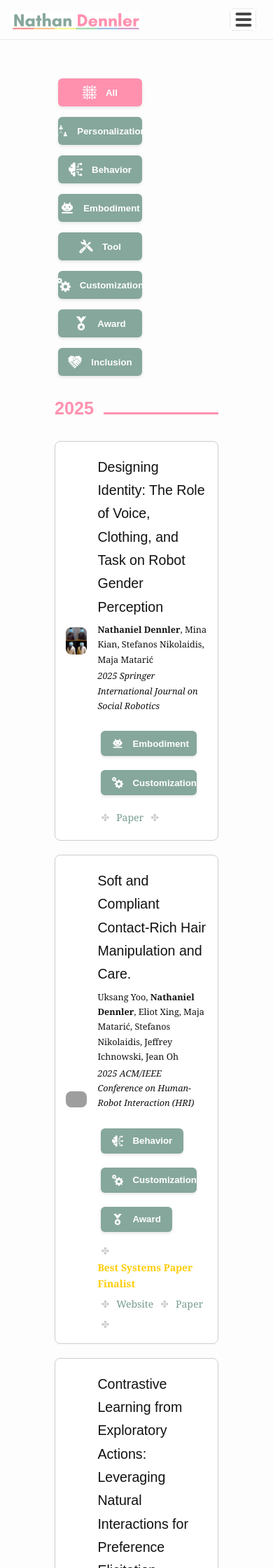
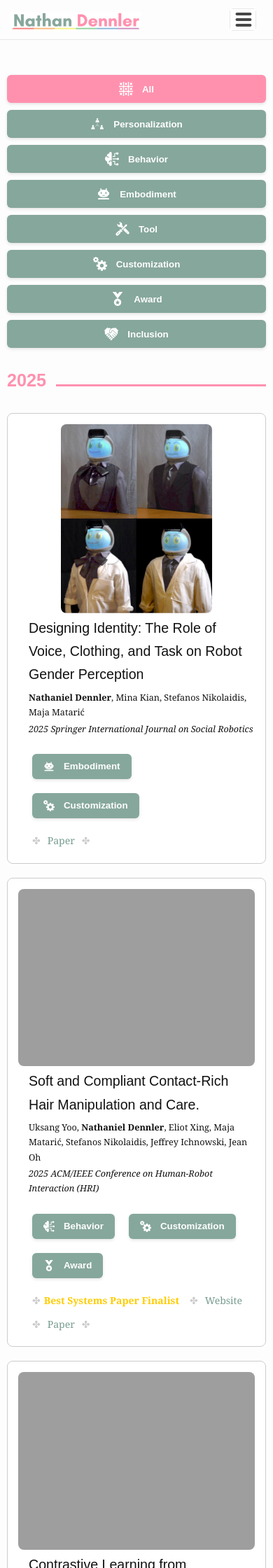
Before and after one commit to ndennler/ndennler.github.io, a Jekyll site: the page built from research.md, in a window 390 px wide. Shown: the top 2240 px of the page at 70% size. Built offline with Jekyll 4.4.1, drawn with Linux system fonts in a browser that asks for light colours.

Commit message:
adds mobile support

```diff
--- a/_layouts/work.html
+++ b/_layouts/work.html
@@ -357,6 +357,91 @@
 .year-separator + .work-item {
    /* Adjust if needed */
 }
+
+@media (max-width: 768px) {
+
+/* Adjust wrapper for smaller screens */
+.page-content .wrapper {
+  max-width: 95% !important;
+  padding: 0 10px !important;
+  /* Adjust padding for smaller screens */
+}
+
+/* Stack image and text on mobile */
+.project-details {
+  flex-direction: column;
+  align-items: stretch;
+  /* Stretch items to fill the container */
+}
+
+.project-image-container {
+  flex-basis: auto;
+  /* Remove flex-basis */
+  width: 100%;
+  /* Image container takes full width */
+  margin-bottom: 15px;
+  /* Space between image and text */
+}
+
+.project-text-container {
+  flex-basis: auto;
+  /* Remove flex-basis */
+  width: 100%;
+  /* Text container takes full width */
+  padding-left: 0;
+  /* Remove left padding */
+}
+
+.work-bubble {
+  max-height: 30vh;
+  /* Adjust max height for mobile if needed */
+  width: 100%;
+  /* Image takes full width of its container */
+  height: auto;
+  /* Maintain aspect ratio */
+}
+
+/* Adjust filter button layout for mobile */
+.filter {
+  justify-content: center;
+  /* Center buttons on mobile */
+}
+
+.filter-btn {
+  flex: 1 1 auto;
+  /* Allow buttons to grow and shrink */
+  min-width: unset;
+  /* Remove min-width constraint */
+  width: 100%;
+  /* Make buttons take full width */
+  margin: 5px 0;
+  /* Adjust margins for stacking */
+}
+
+/* Adjust tag button layout for mobile if needed */
+.tags {
+  justify-content: center;
+  /* Center tags on mobile */
+}
+
+.tag {
+  margin-right: 5px;
+  /* Reduce space between tags */
+  margin-bottom: 5px;
+  /* Ensure space when wrapping */
+}
+
+/* Adjust project links layout for mobile */
+.project-links {
+  justify-content: center; /* Center links on mobile */
+  gap: 5px; /* Reduce gap between links/buttons */
+}
+
+ .project-links .link-separator {
+  display: none; /* Hide separators on mobile for a cleaner look */
+ }
+}
+
     </style>
   </body>
 </html>
```
